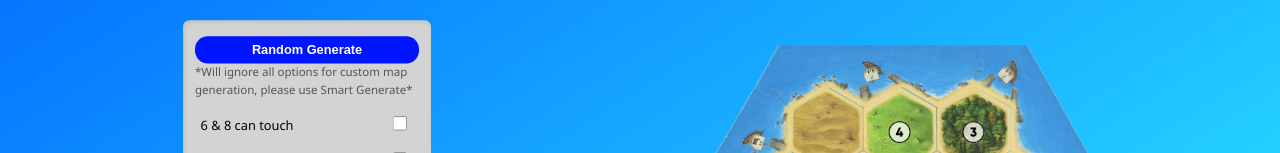
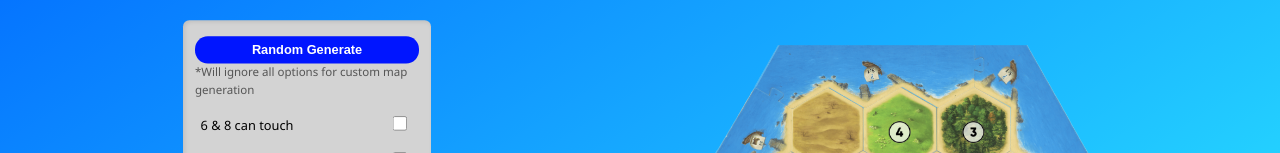
Before and after one commit to cimpa2004/CatanMapGenerator, a Preact app in the folder CatanMapGenerator/: page / in a window 1280 px wide. Shown: the part 154-307 px from the top of the page. Built offline with nearby package versions, Linux system fonts and the light colour scheme.

Commit message:
Change in text

```diff
--- a/CatanMapGenerator/src/GUI/Containers/OptionsPanel.tsx
+++ b/CatanMapGenerator/src/GUI/Containers/OptionsPanel.tsx
@@ -61,7 +61,7 @@ export function OptionsPanel({ options, setOptions,nightMode,setNightMode }: Rea
                     callback={() => { }}
                 />
                 <div class="extraInfoText">
-                    *Will ignore all options for custom map generation, please use Smart Generate*
+                    *Will ignore all options for custom map generation
                 </div>
                 <div class="options">
                     <table>
```
